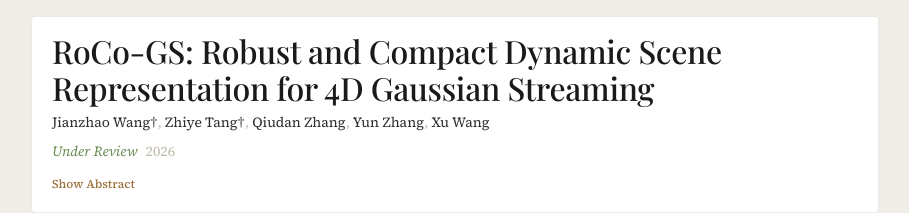
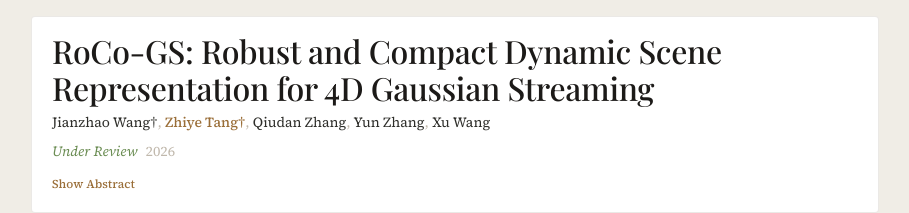
Before and after one commit to ZhiyeTang/zhiyetang.github.io, a React (Vite) app: page / in a window 1280 px wide. Shown: the part 1258-1471 px from the top of the page, without its empty margins (185-1094 px from the left). Built offline with nearby package versions, Linux system fonts and the light colour scheme; a web font is replaced by a local one.

Commit message:
Fix: Author highlight for names with dagger symbol

```diff
--- a/src/sections/Publications.tsx
+++ b/src/sections/Publications.tsx
@@ -14,7 +14,7 @@ function PublicationCard({ pub }: { pub: (typeof publications)[0] }) {
       <p className="text-sm text-warm-gray-600 mb-1.5">
         {pub.authors.map((author, i) => (
           <span key={author}>
-            {author === 'Zhiye Tang' ? (
+            {author === 'Zhiye Tang' || author === 'Zhiye Tang†' ? (
               <span className="text-amber-600 font-medium">{author}</span>
             ) : (
               <span>{author}</span>
```
